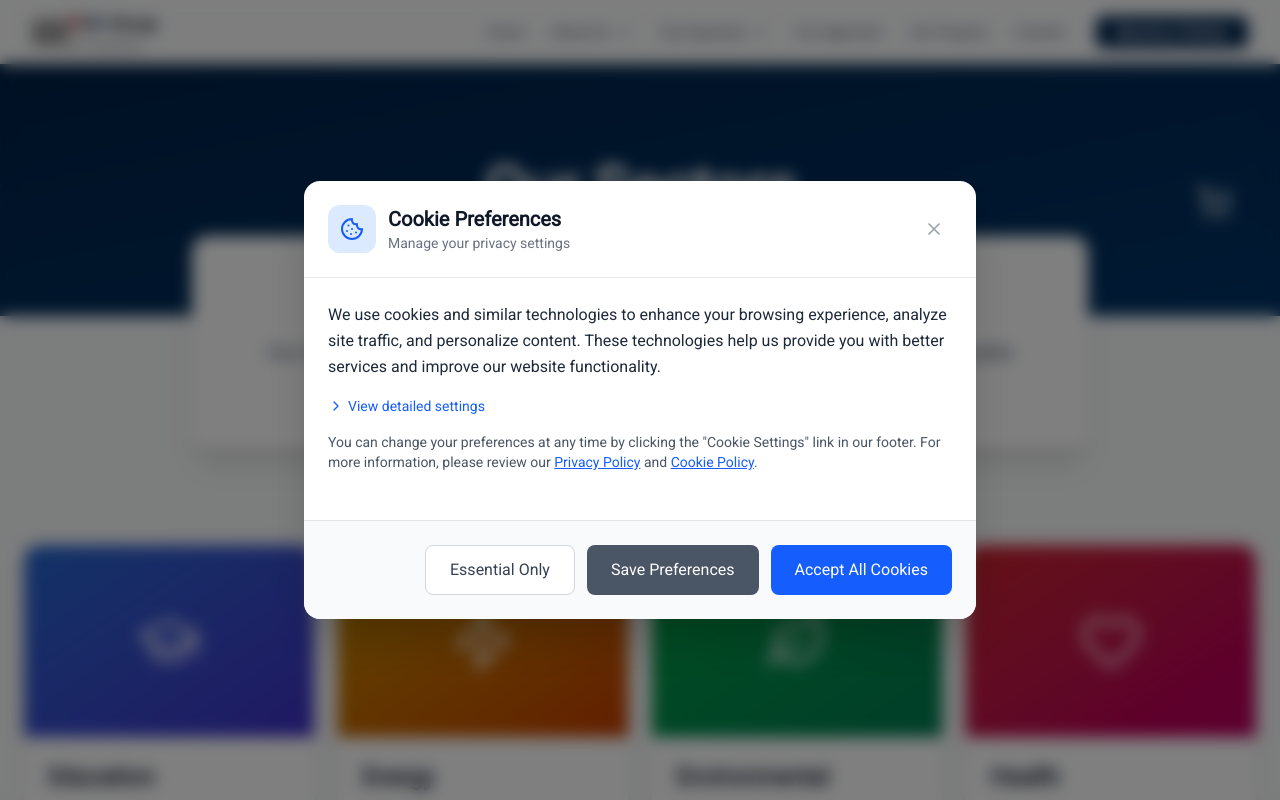
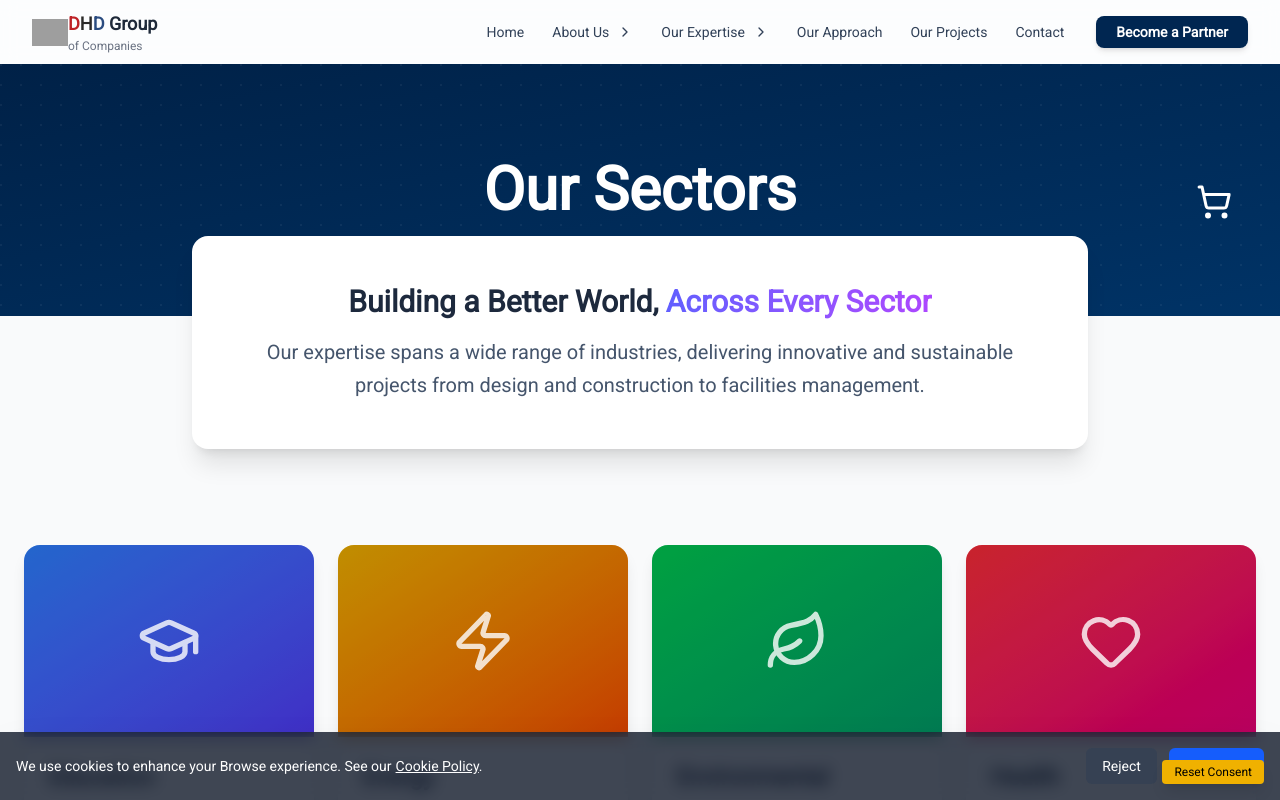
Before and after one commit to GaneshAhire-07/DHD-2025, a React (Vite) app: page /sectors in a window 1280 px wide. Shown: the top 800 px of the page. Built offline with nearby package versions, Linux system fonts and the light colour scheme; grey boxes are pictures that could not be loaded.

Commit message:
footer ready

```diff
--- a/src/components/Footer/Footer.jsx
+++ b/src/components/Footer/Footer.jsx
@@ -1,26 +1,17 @@
-import React, { useState, useEffect } from "react";
+import React, { useEffect, useState } from "react";
 import {
   FaMapMarkerAlt,
   FaPhoneAlt,
   FaEnvelope,
   FaClock,
 } from "react-icons/fa";
-import {
-  MapPin,
-  Phone,
-  Mail,
-  Clock,
-  ChevronRight,
-  Building2,
-  Shield,
-  FileText,
-  Cookie,
-  X,
-} from "lucide-react";
-import logo from "../../assets/logo.png";
+import { ChevronRight } from "lucide-react";
+import { Link } from "react-router-dom";
+import Logo from "../../assets/logo.png";
+import usePageTitle from "../../hooks/usePageTitle";
 import AP from "../../assets/AP.jpg";
 
-// Centralized contact info
+// --- IMPROVEMENT 4: Centralized contact info for easy updates ---
 const contactInfo = {
   addressLine1: "1234 Business Park Road",
   addressLine2: "Pune, Maharashtra 411001",
@@ -29,6 +20,13 @@ const contactInfo = {
   workingHours: "Mon–Fri: 9AM – 6PM",
 };
 
+// --- FIX 1: How to get your REAL Google Maps URL ---
+// 1. Go to Google Maps and search for your address.
+// 2. Click the "Share" button.
+// 3. Go to the "Embed a map" tab.
+// 4. Click "COPY HTML".
+// 5. Paste the code and copy ONLY the URL from the `src="..."` attribute.
+// 6. Replace the placeholder URL below with your real one.
 const googleMapsEmbedUrl =
   "https://www.google.com/maps/embed?pb=!1m18!1m12!1m3!1d121059.03437512965!2d73.79292693935547!3d18.524603500000003!2m3!1f0!2f0!3f0!3m2!1i1024!2i768!4f13.1!3m3!1m2!1s0x3bc2bf2e67461101%3A0x828d43bf9d9ee343!2sPune%2C%20Maharashtra!5e0!3m2!1sen!2sin!4v1722870055018!5m2!1sen!2sin";
 
@@ -72,7 +70,7 @@ const footerSections = [
       <iframe
         title="Google Map Location of DHD Group"
         className="w-full h-56 rounded-lg border border-gray-500"
-        src={googleMapsEmbedUrl}
+        src={googleMapsEmbedUrl} // --- FIX 1: Using a valid Google Maps URL ---
         allowFullScreen=""
         loading="lazy"
         referrerPolicy="no-referrer-when-downgrade"
@@ -93,14 +91,16 @@ const footerSections = [
           { to: "/privacy-security", label: "Privacy & Security" },
           { to: "/responsible-use-policy", label: "Responsible Use Policy" },
         ].map((link) => (
+          // --- IMPROVEMENT 5: Using link.label for a stable key ---
           <li key={link.label}>
-            <a
-              href={link.to}
+            {/* --- FIX 3: Moved 'group' class to the Link for correct hover --- */}
+            <Link
+              to={link.to}
               className="group flex items-center hover:text-gray-100 transition-colors"
             >
               <span className="mr-2.5 w-1.5 h-1.5 rounded-full bg-gray-500 transition-colors group-hover:bg-white"></span>
               {link.label}
-            </a>
+            </Link>
           </li>
         ))}
       </ul>
@@ -112,12 +112,16 @@ const footerSections = [
     description: (
       <div className="text-sm text-gray-300 leading-relaxed">
         <div className="flex items-center space-x-2 mb-3">
-          <div className="w-10 h-10 rounded-md bg-white p-1 flex items-center justify-center">
-            <img src={logo} alt="logo" />
-          </div>
-          <div className="w-10 h-10 rounded-md bg-white p-1 flex items-center justify-center">
-            <img src={AP} alt="logo" />
-          </div>
+          <img
+            src={Logo}
+            alt="DHD Logo"
+            className="w-10 h-10 rounded-md  object-contain bg-white p-1"
+          />
+          <img
+            src={AP}
+            alt="DHD Logo"
+            className="w-10 h-10 rounded-md object-contain bg-white p-1"
+          />
           <h3 className="font-semibold text-base text-white">
             DHD Group of Companies
           </h3>
@@ -132,39 +136,45 @@ const footerSections = [
 ];
 
 const bottomLinks = [
-  { label: "Privacy Policy", href: "#privacy-policy" },
-  { label: "Terms of Service", href: "#terms" },
-  { label: "Cookie Policy", href: "#cookies" },
-  { label: "Sitemap", href: "#sitemap" },
+  "Privacy Policy",
+  "Terms of Service",
+  "Cookie Policy",
+  "Sitemap",
 ];
 
 const Footer = () => {
-  const [showConsent, setShowConsent] = useState(true);
-  const [consentChoice, setConsentChoice] = useState(null);
-  const [showDetails, setShowDetails] = useState(false);
+  usePageTitle("Footer");
+  const [showConsent, setShowConsent] = useState(false);
+
+  useEffect(() => {
+    const cookieChoice = localStorage.getItem("cookieConsent");
+    if (!cookieChoice) {
+      setShowConsent(true);
+    }
+  }, []);
 
   const handleConsent = (choice) => {
-    setConsentChoice(choice);
+    localStorage.setItem("cookieConsent", choice);
     setShowConsent(false);
   };
 
-  const resetConsent = () => {
+  const clearConsentForTesting = () => {
+    localStorage.removeItem("cookieConsent");
     setShowConsent(true);
-    setConsentChoice(null);
-    setShowDetails(false);
   };
 
   return (
     <>
-      <footer className="bg-gradient-to-b from-gray-800 to-gray-900 text-white font-sans">
+      <footer className="bg-gray-800 text-white font-sans">
         <div className="px-4 lg:px-8 py-12">
           <div className="max-w-7xl mx-auto">
-            {/* Main footer sections */}
+            {/* The main footer sections */}
             <div className="grid grid-cols-1 md:grid-cols-2 lg:grid-cols-4 gap-8">
               {footerSections.map((section) => (
+                // --- IMPROVEMENT 5: Using section.title for a stable key ---
                 <div key={section.title} className="flex flex-col">
                   <div className="flex items-center mb-4">
-                    <div className="flex-shrink-0 text-blue-400">
+                    <div className="flex-shrink-0 text-gray-300">
                       {section.icon}
                     </div>
                     <h3 className="ml-4 font-semibold text-white text-lg">
@@ -180,34 +190,23 @@ const Footer = () => {
           </div>
         </div>
 
-        {/* Sub-footer */}
-        <div className="border-t border-gray-700 bg-gray-900 text-gray-400 px-4 lg:px-8 py-6">
+        {/* The sub-footer with copyright and legal links */}
+        <div className="border-t border-gray-700 bg-gray-900 text-gray-400 px-4 lg:px-8 py-5">
           <div className="max-w-7xl mx-auto">
             <div className="flex flex-col-reverse md:flex-row md:items-center md:justify-between gap-6">
               <div className="text-center md:text-left text-sm">
-                <p>
                 &copy; {new Date().getFullYear()} DHD Group of Companies. All
                 Rights Reserved.
-                </p>
-                <p className="text-xs text-gray-500 mt-1">
-                  Registered in India • CIN: L12345MH1985PLC123456
-                </p>
               </div>
               <div className="flex flex-wrap items-center justify-center gap-x-6 gap-y-2 text-sm">
                 {bottomLinks.map((link) => (
-                  <a
-                    key={link.label}
-                    href={link.href}
-                    className="hover:text-blue-400 transition-colors duration-200 flex items-center"
+                  <Link
+                    key={link}
+                    to={`/${link.toLowerCase().replace(/ /g, "-")}`}
+                    className="hover:text-white transition-colors duration-200"
                   >
-                    {link.label === "Privacy Policy" && (
-                      <Shield className="w-4 h-4 mr-1" />
-                    )}
-                    {link.label === "Cookie Policy" && (
-                      <Cookie className="w-4 h-4 mr-1" />
-                    )}
-                    {link.label}
-                  </a>
+                    {link}
+                  </Link>
                 ))}
               </div>
             </div>
@@ -215,179 +214,47 @@ const Footer = () => {
         </div>
       </footer>
 
-      {/* Professional Cookie Consent Banner */}
+      {/* Cookie Consent Banner */}
       {showConsent && (
-        <div className="fixed inset-0 bg-black/50 backdrop-blur-sm z-50 flex items-end sm:items-center justify-center p-4">
-          <div className="bg-white rounded-2xl shadow-2xl max-w-2xl w-full max-h-[90vh] overflow-y-auto">
-            {/* Header */}
-            <div className="p-6 border-b border-gray-200">
-              <div className="flex items-center justify-between">
-                <div className="flex items-center space-x-3">
-                  <div className="w-12 h-12 bg-blue-100 rounded-xl flex items-center justify-center">
-                    <Cookie className="w-6 h-6 text-blue-600" />
-                  </div>
-                  <div>
-                    <h3 className="text-xl font-semibold text-gray-900">
-                      Cookie Preferences
-                    </h3>
-                    <p className="text-sm text-gray-500">
-                      Manage your privacy settings
-                    </p>
-                  </div>
-                </div>
-                <button
-                  onClick={() => setShowConsent(false)}
-                  className="text-gray-400 hover:text-gray-600 p-2"
-                >
-                  <X className="w-5 h-5" />
-                </button>
-              </div>
-            </div>
-
-            {/* Content */}
-            <div className="p-6 text-gray-800">
-              <p className="mb-4 leading-relaxed">
-                We use cookies and similar technologies to enhance your browsing
-                experience, analyze site traffic, and personalize content. These
-                technologies help us provide you with better services and
-                improve our website functionality.
-              </p>
-
-              <button
-                onClick={() => setShowDetails(!showDetails)}
-                className="text-blue-600 hover:text-blue-700 text-sm font-medium mb-4 flex items-center"
-              >
-                <ChevronRight
-                  className={`w-4 h-4 mr-1 transition-transform ${
-                    showDetails ? "rotate-90" : ""
-                  }`}
-                />
-                View detailed settings
-              </button>
-
-              {showDetails && (
-                <div className="bg-gray-50 rounded-lg p-4 mb-4 space-y-3">
-                  <div className="flex items-center justify-between">
-                    <div>
-                      <h4 className="font-medium text-gray-900">
-                        Essential Cookies
-                      </h4>
-                      <p className="text-sm text-gray-600">
-                        Required for basic website functionality
-                      </p>
-                    </div>
-                    <div className="text-sm text-green-600 font-medium">
-                      Always Active
-                    </div>
-                  </div>
-                  <hr className="border-gray-200" />
-                  <div className="flex items-center justify-between">
-                    <div>
-                      <h4 className="font-medium text-gray-900">
-                        Analytics Cookies
-                      </h4>
-                      <p className="text-sm text-gray-600">
-                        Help us understand how visitors use our site
-                      </p>
-                    </div>
-                    <label className="relative inline-flex items-center cursor-pointer">
-                      <input
-                        type="checkbox"
-                        className="sr-only peer"
-                        defaultChecked
-                      />
-                      <div className="w-11 h-6 bg-gray-200 peer-focus:outline-none peer-focus:ring-4 peer-focus:ring-blue-300 rounded-full peer peer-checked:after:translate-x-full peer-checked:after:border-white after:content-[''] after:absolute after:top-[2px] after:left-[2px] after:bg-white after:border-gray-300 after:border after:rounded-full after:h-5 after:w-5 after:transition-all peer-checked:bg-blue-600"></div>
-                    </label>
-                  </div>
-                  <hr className="border-gray-200" />
-                  <div className="flex items-center justify-between">
-                    <div>
-                      <h4 className="font-medium text-gray-900">
-                        Marketing Cookies
-                      </h4>
-                      <p className="text-sm text-gray-600">
-                        Used to deliver relevant advertisements
-                      </p>
-                    </div>
-                    <label className="relative inline-flex items-center cursor-pointer">
-                      <input type="checkbox" className="sr-only peer" />
-                      <div className="w-11 h-6 bg-gray-200 peer-focus:outline-none peer-focus:ring-4 peer-focus:ring-blue-300 rounded-full peer peer-checked:after:translate-x-full peer-checked:after:border-white after:content-[''] after:absolute after:top-[2px] after:left-[2px] after:bg-white after:border-gray-300 after:border after:rounded-full after:h-5 after:w-5 after:transition-all peer-checked:bg-blue-600"></div>
-                    </label>
-                  </div>
-                </div>
-              )}
-
-              <p className="text-sm text-gray-600 mb-6">
-                You can change your preferences at any time by clicking the
-                "Cookie Settings" link in our footer. For more information,
-                please review our{" "}
-                <a
-                  href="#privacy"
-                  className="text-blue-600 hover:text-blue-700 underline"
-                >
-                  Privacy Policy
-                </a>{" "}
-                and{" "}
-                <a
-                  href="#cookies"
-                  className="text-blue-600 hover:text-blue-700 underline"
+        <div className="fixed bottom-0 left-0 w-full bg-gray-900/80 backdrop-blur-sm text-white px-4 py-4 text-sm z-50 shadow-2xl animate-slide-up">
+          <div className="max-w-7xl mx-auto flex flex-col md:flex-row items-center justify-between gap-4">
+            <p className="text-center md:text-left">
+              We use cookies to enhance your Browse experience. See our
+              <Link
+                to="/cookie-policy"
+                className="underline hover:text-gray-200 ml-1"
               >
                 Cookie Policy
-                </a>
+              </Link>
               .
             </p>
-            </div>
-
-            {/* Action Buttons */}
-            <div className="p-6 border-t border-gray-200 bg-gray-50 rounded-b-2xl">
-              <div className="flex flex-col sm:flex-row gap-3 sm:justify-end">
+            <div className="flex gap-3 flex-shrink-0">
               <button
-                  className="px-6 py-3 text-gray-700 bg-white border border-gray-300 rounded-lg hover:bg-gray-50 transition-colors font-medium order-2 sm:order-1"
-                  onClick={() => handleConsent("essential")}
+                className="px-4 py-2 bg-gray-700 rounded-md hover:bg-gray-600 transition-colors"
+                onClick={() => handleConsent("rejected")}
               >
-                  Essential Only
+                Reject
               </button>
               <button
-                  className="px-6 py-3 bg-gray-600 text-white rounded-lg hover:bg-gray-700 transition-colors font-medium order-3 sm:order-2"
-                  onClick={() => handleConsent("custom")}
+                className="px-4 py-2 bg-blue-600 rounded-md hover:bg-blue-500 transition-colors"
+                onClick={() => handleConsent("accepted")}
               >
-                  Save Preferences
+                Accept All
               </button>
-                <button
-                  className="px-6 py-3 bg-blue-600 text-white rounded-lg hover:bg-blue-700 transition-colors font-medium order-1 sm:order-3"
-                  onClick={() => handleConsent("all")}
-                >
-                  Accept All Cookies
-                </button>
-              </div>
             </div>
           </div>
         </div>
       )}
 
-      {/* Consent Status & Reset Button (for demo) */}
-      {consentChoice && (
-        <div className="fixed bottom-4 right-4 z-40">
-          <div className="bg-white rounded-lg shadow-lg p-4 border border-gray-200 max-w-xs">
-            <div className="flex items-center space-x-2 mb-2">
-              <div className="w-2 h-2 bg-green-500 rounded-full"></div>
-              <span className="text-sm font-medium text-gray-900">
-                Cookie Preferences Set
-              </span>
-            </div>
-            <p className="text-xs text-gray-600 mb-3">
-              Choice:{" "}
-              <span className="font-medium capitalize">{consentChoice}</span>
-            </p>
+      {/* DEV TOOL: Clear cookie */}
+      <div className="fixed bottom-4 right-4 z-50">
         <button
-              onClick={resetConsent}
-              className="text-xs bg-blue-600 text-white px-3 py-1 rounded hover:bg-blue-700 transition-colors"
+          className="bg-yellow-500 text-black px-3 py-1 rounded hover:bg-yellow-600 text-xs shadow-lg"
+          onClick={clearConsentForTesting}
         >
-              Change Settings
+          Reset Consent
         </button>
       </div>
-        </div>
-      )}
     </>
   );
 };
```
Lines whose indentation alone changed are shown as unchanged.
